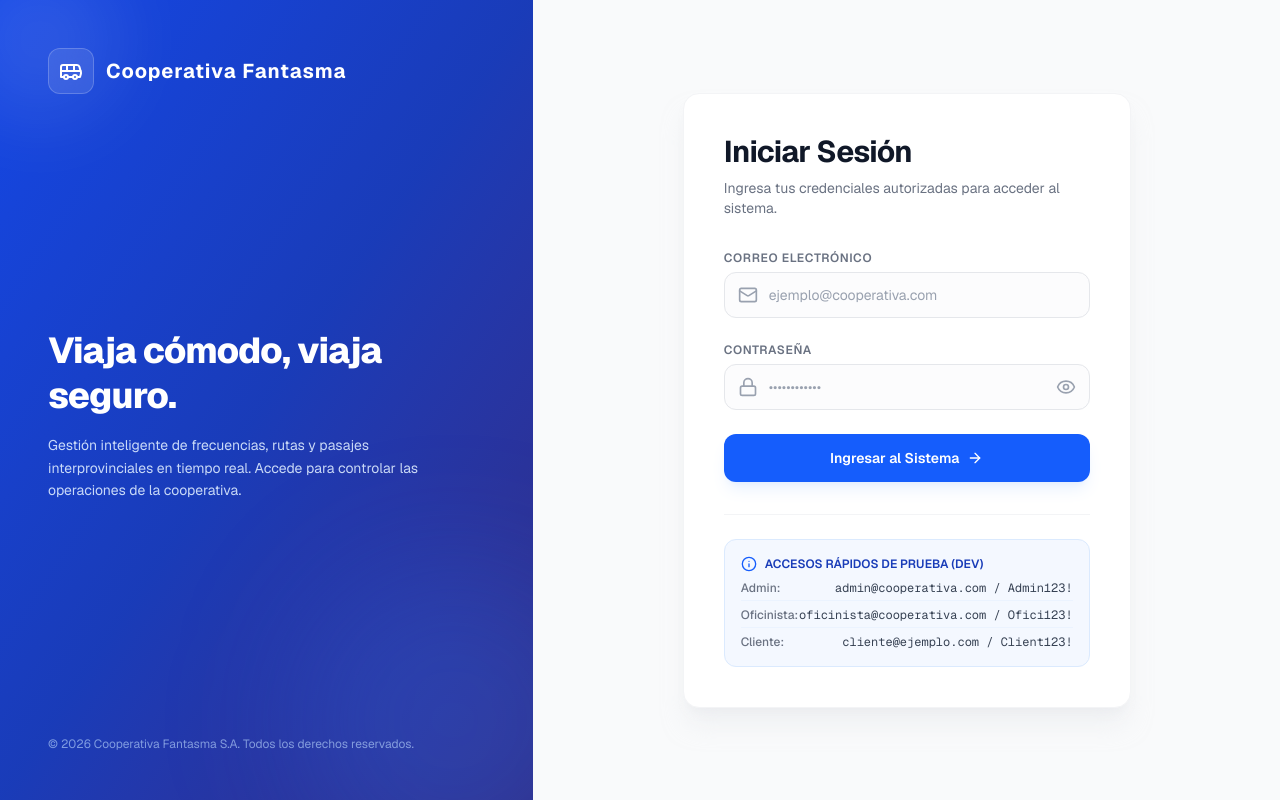
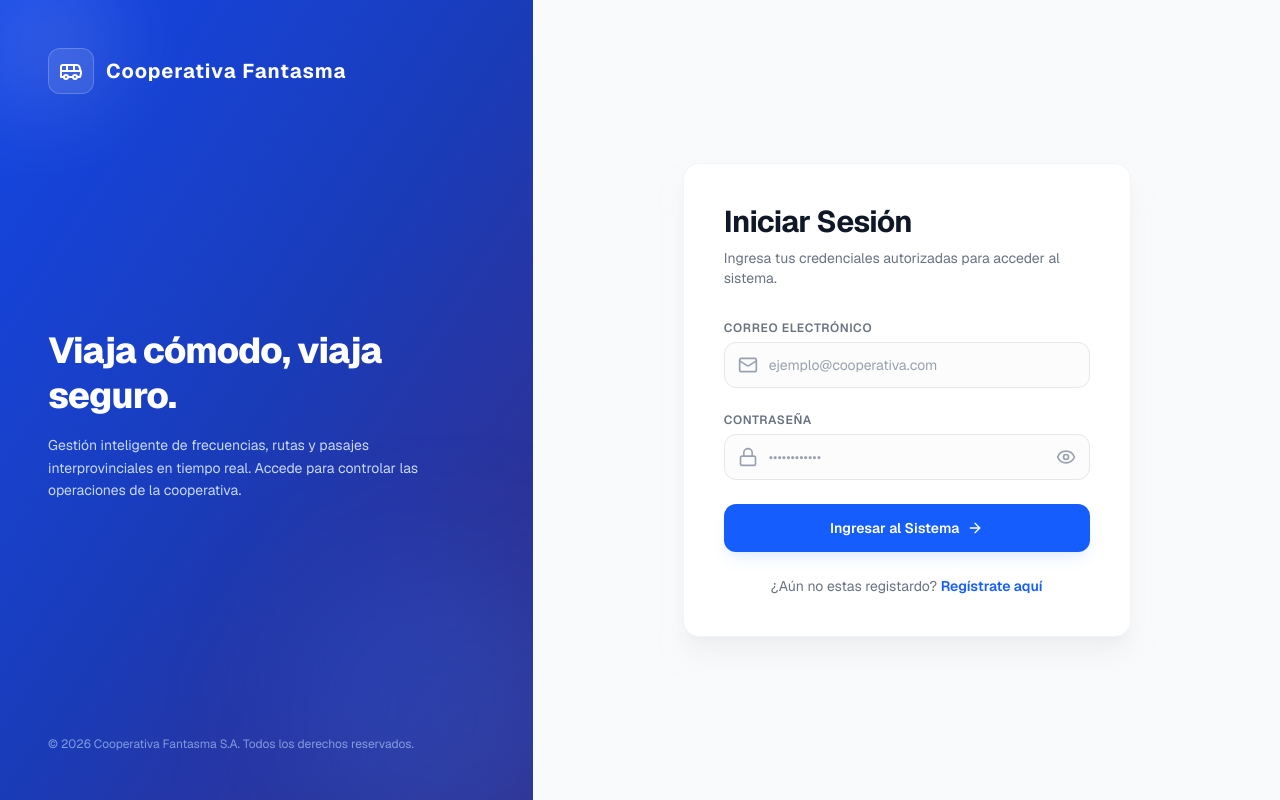
Before and after one commit to RobertM21-web/pasajes-interprovincial, a Next.js app: page /login in a window 1280 px wide. Built offline with nearby package versions, Linux system fonts and the light colour scheme.

Commit message:
feat(auth): Elimina datos expuestos en interfaz y agrega una redireccion para registar clientes

```diff
--- a/app/(auth)/login/page.tsx
+++ b/app/(auth)/login/page.tsx
@@ -223,31 +223,18 @@ export default function LoginPage() {
               )}
             </button>
           </form>
-
-          {/* Sección de credenciales de prueba */}
-          <div className="mt-8 pt-6 border-t border-gray-100">
-            <div className="bg-blue-50/70 border border-blue-100 rounded-xl p-4">
-              <div className="flex items-center space-x-2 text-blue-800 font-semibold text-xs mb-2">
-                <Info className="h-4 w-4 text-blue-600 shrink-0" />
-                <span>ACCESOS RÁPIDOS DE PRUEBA (DEV)</span>
-              </div>
-              <div className="space-y-1.5 text-xs text-gray-600">
-                <div className="flex justify-between border-b border-blue-100/40 pb-1">
-                  <span className="font-medium text-gray-500">Admin:</span>
-                  <span className="font-mono text-gray-700">admin@cooperativa.com / Admin123!</span>
-                </div>
-                <div className="flex justify-between border-b border-blue-100/40 pb-1">
-                  <span className="font-medium text-gray-500">Oficinista:</span>
-                  <span className="font-mono text-gray-700">oficinista@cooperativa.com / Ofici123!</span>
-                </div>
-                <div className="flex justify-between">
-                  <span className="font-medium text-gray-500">Cliente:</span>
-                  <span className="font-mono text-gray-700">cliente@ejemplo.com / Client123!</span>
-                </div>
-              </div>
-            </div>
+          {/* Enlace para registarse como cliente*/}
+          <div className="mt-6 text-center">
+            <p className="text-sm text-gray-500">
+              ¿Aún no estas registardo?{" "}
+              <button
+                onClick={() => router.push("/register")}
+                className="text-blue-600 hover:text-blue-800 font-semibold transition hover:underline"
+              >
+                Regístrate aquí
+              </button>
+            </p>
           </div>
-
         </div>
       </div>
 
```
